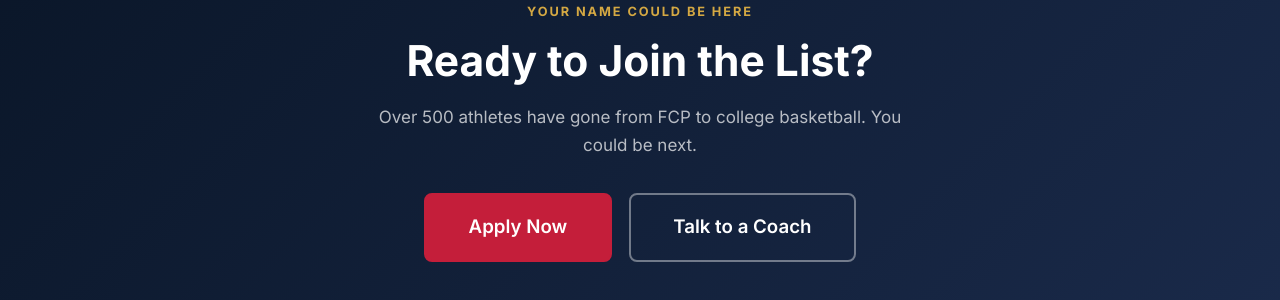
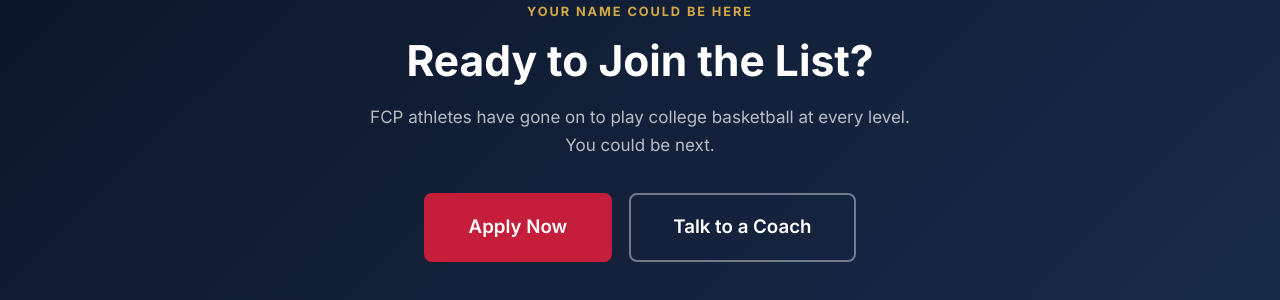
Before and after one commit to CoachD23/fcp-jekyll-site, a Jekyll site: the page built from commitments.html, in a window 1280 px wide and 900 px high, scrolled down 6108 px. Shown: the part 153-453 px from the top of the window. Built offline with Jekyll 4.4.1, drawn with Linux system fonts in a browser that asks for light colours; a script that is not in the unit is left out.

Commit message:
Revert commitments hero to dark gradient, fix last 500 reference

```diff
--- a/commitments.html
+++ b/commitments.html
@@ -7,7 +7,7 @@
 
 <!-- ═══ DARK HERO ═══ -->
 <section class="cp-hero">
-  <div class="cp-hero-bg" style="background-image: url('/assets/images/commitments/shot.png'); background-size: cover; background-position: center;"></div>
+  <div class="cp-hero-bg"></div>
   <div class="container">
     <span class="cp-hero-tag fade-in">Proven Results</span>
     <h1 class="cp-hero-title fade-in">Spartan Alumni</h1>
@@ -186,7 +186,7 @@
   <div class="container fade-in">
     <span class="section-tag section-tag-light">Your Name Could Be Here</span>
     <h2>Ready to Join the List?</h2>
-    <p>Over 500 athletes have gone from FCP to college basketball. You could be next.</p>
+    <p>FCP athletes have gone on to play college basketball at every level. You could be next.</p>
     <div class="hero-cta">
       <a href="/apply/" class="btn btn-primary">Apply Now</a>
       <a href="/contact/" class="btn btn-outline">Talk to a Coach</a>
```
